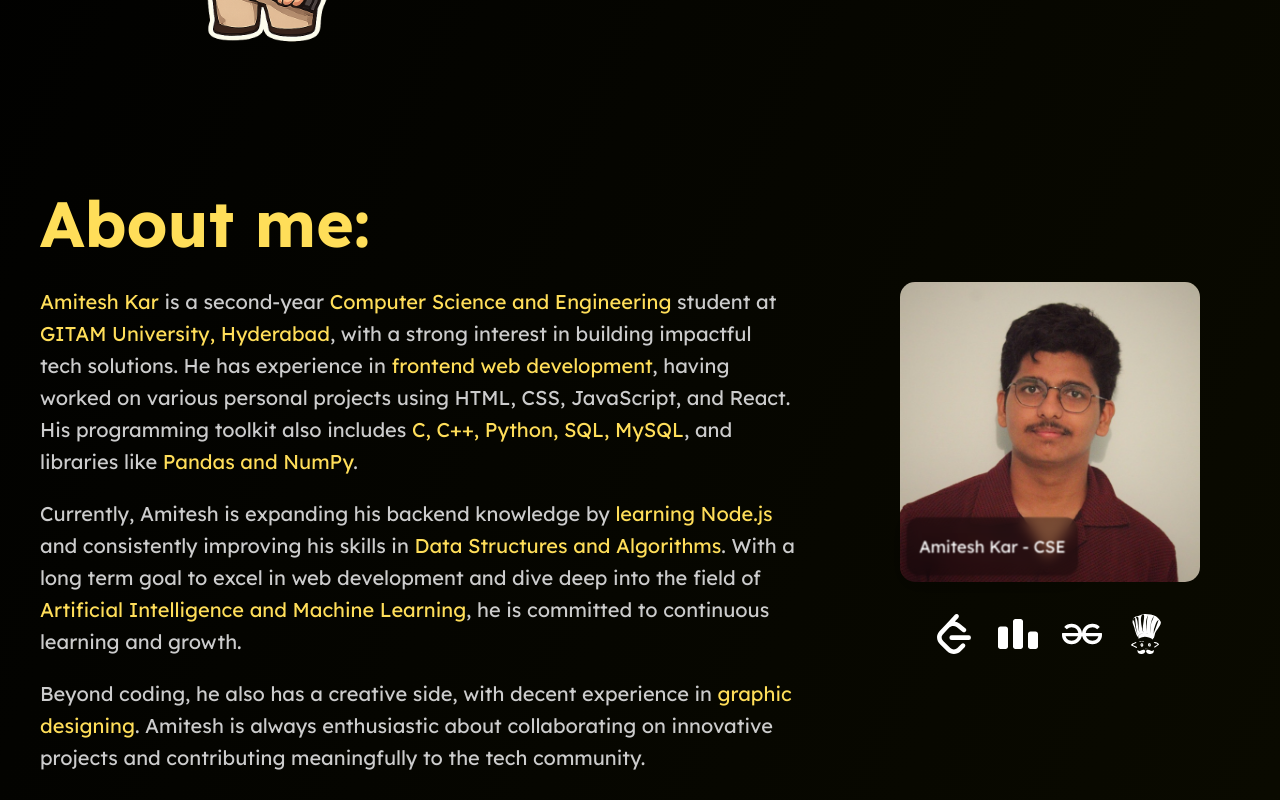
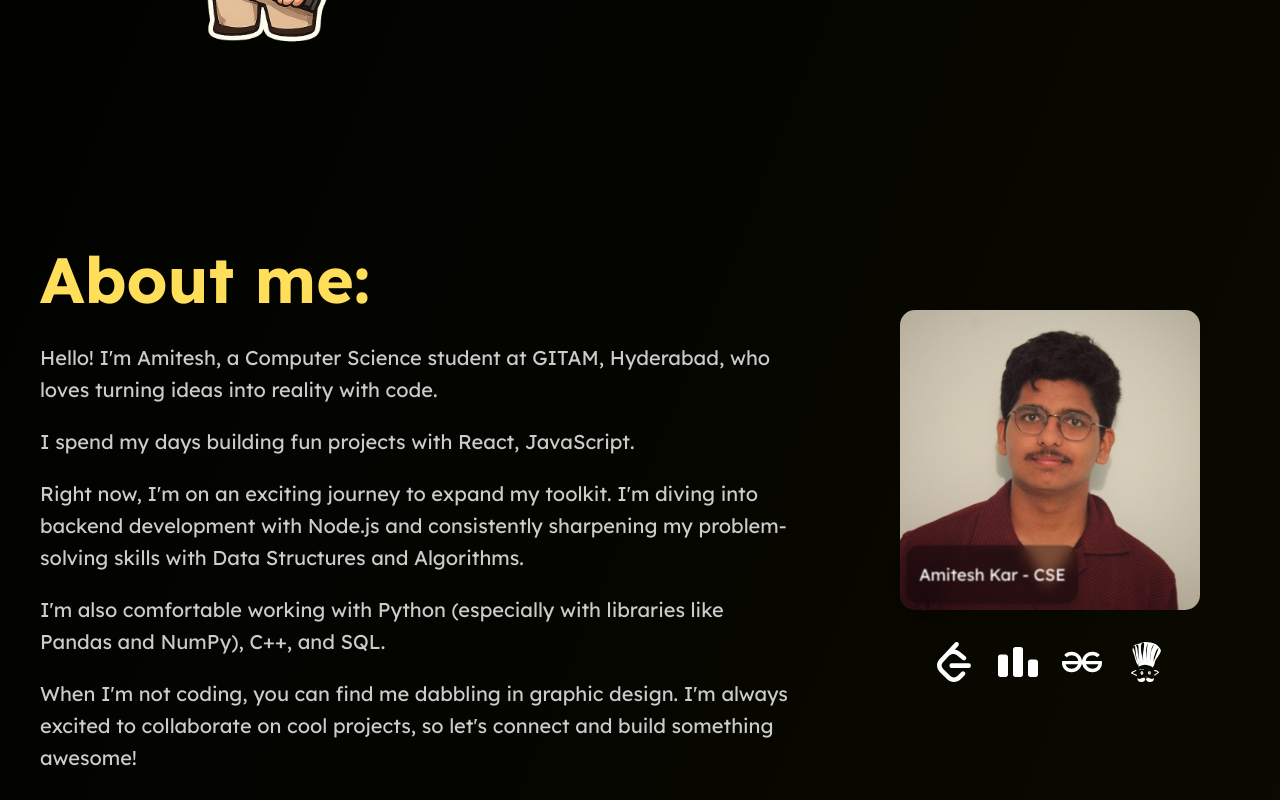
Before and after one commit to AmyKrrrr/Amitesh-Portfolio, a React (Vite) app: page / in a window 1280 px wide. Shown: the part 580-1380 px from the top of the page. Built offline with nearby package versions, Linux system fonts and the light colour scheme.

Commit message:
Change About

```diff
--- a/src/components/About.css
+++ b/src/components/About.css
@@ -3,7 +3,7 @@
   align-items: center;
   justify-content: center;
   gap: 4rem;
-  padding: 0.5rem 0;
+  padding: 4rem 0;
   max-width: 1200px;
   margin: 0 auto;
   text-align: left;
--- a/src/components/About.jsx
+++ b/src/components/About.jsx
@@ -14,6 +14,27 @@ const About = () => {
       <div className="about-text-content">
         <h2 className="about-heading">About me:</h2>
         <p className="about-description">
+          Hello! I'm Amitesh, a Computer Science student at GITAM, Hyderabad,
+          who loves turning ideas into reality with code.
+        </p>
+        <p className="about-description">
+          I spend my days building fun projects with React, JavaScript.
+        </p>
+        <p className="about-description">
+          Right now, I'm on an exciting journey to expand my toolkit. I'm diving
+          into backend development with Node.js and consistently sharpening my
+          problem-solving skills with Data Structures and Algorithms.
+        </p>
+        <p className="about-description">
+          I'm also comfortable working with Python (especially with libraries
+          like Pandas and NumPy), C++, and SQL.
+        </p>
+        <p className="about-description">
+          When I'm not coding, you can find me dabbling in graphic design. I'm
+          always excited to collaborate on cool projects, so let's connect and
+          build something awesome!
+        </p>
+        {/* <p className="about-description">
           <span className="high">Amitesh Kar</span> is a second-year{" "}
           <span className="high">Computer Science and Engineering</span> student
           at <span className="high">GITAM University, Hyderabad</span>, with a
@@ -41,7 +62,7 @@ const About = () => {
           <span className="high">graphic designing</span>. Amitesh is always
           enthusiastic about collaborating on innovative projects and
           contributing meaningfully to the tech community.
-        </p>
+        </p> */}
       </div>
       <div className="image-and-icons-container">
         <TitledCard
```
